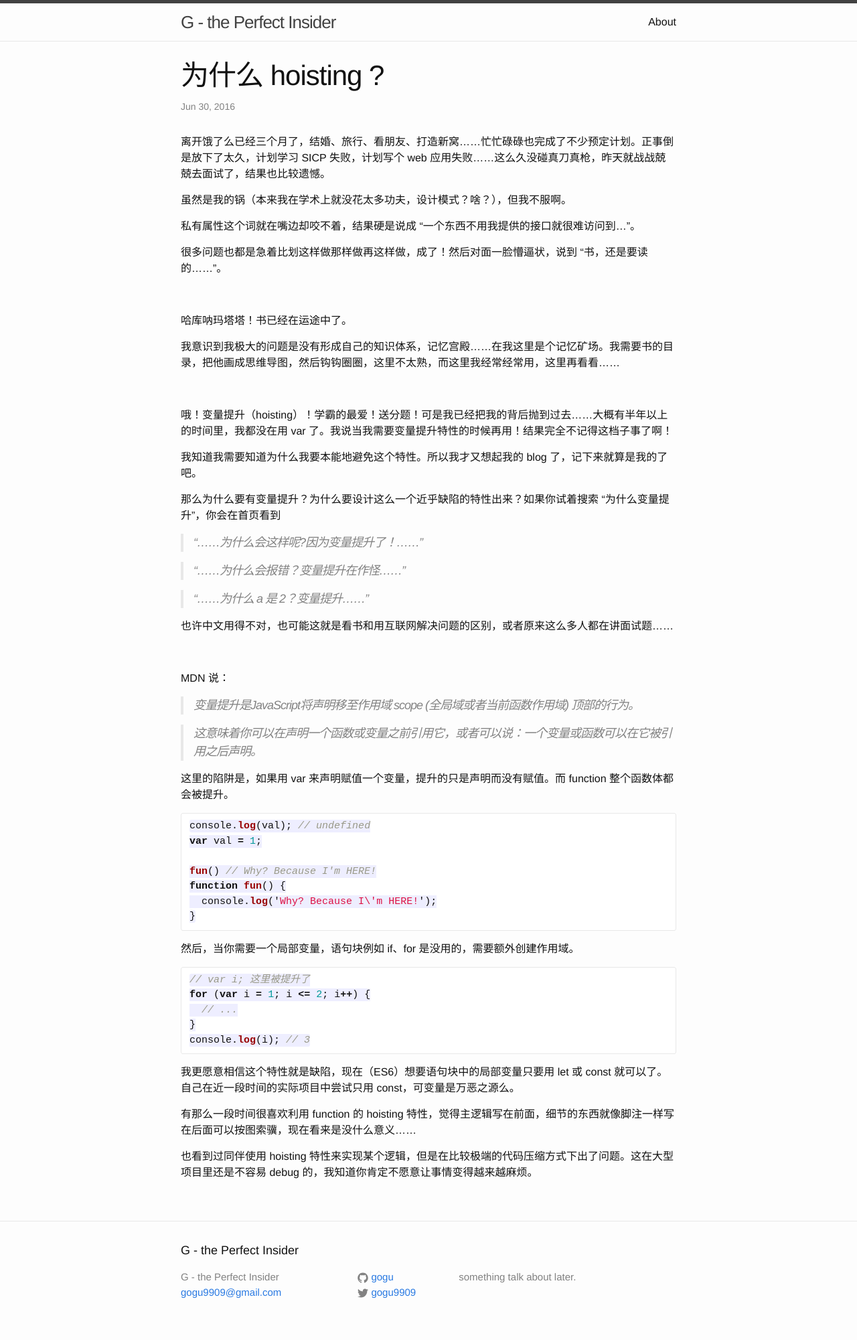
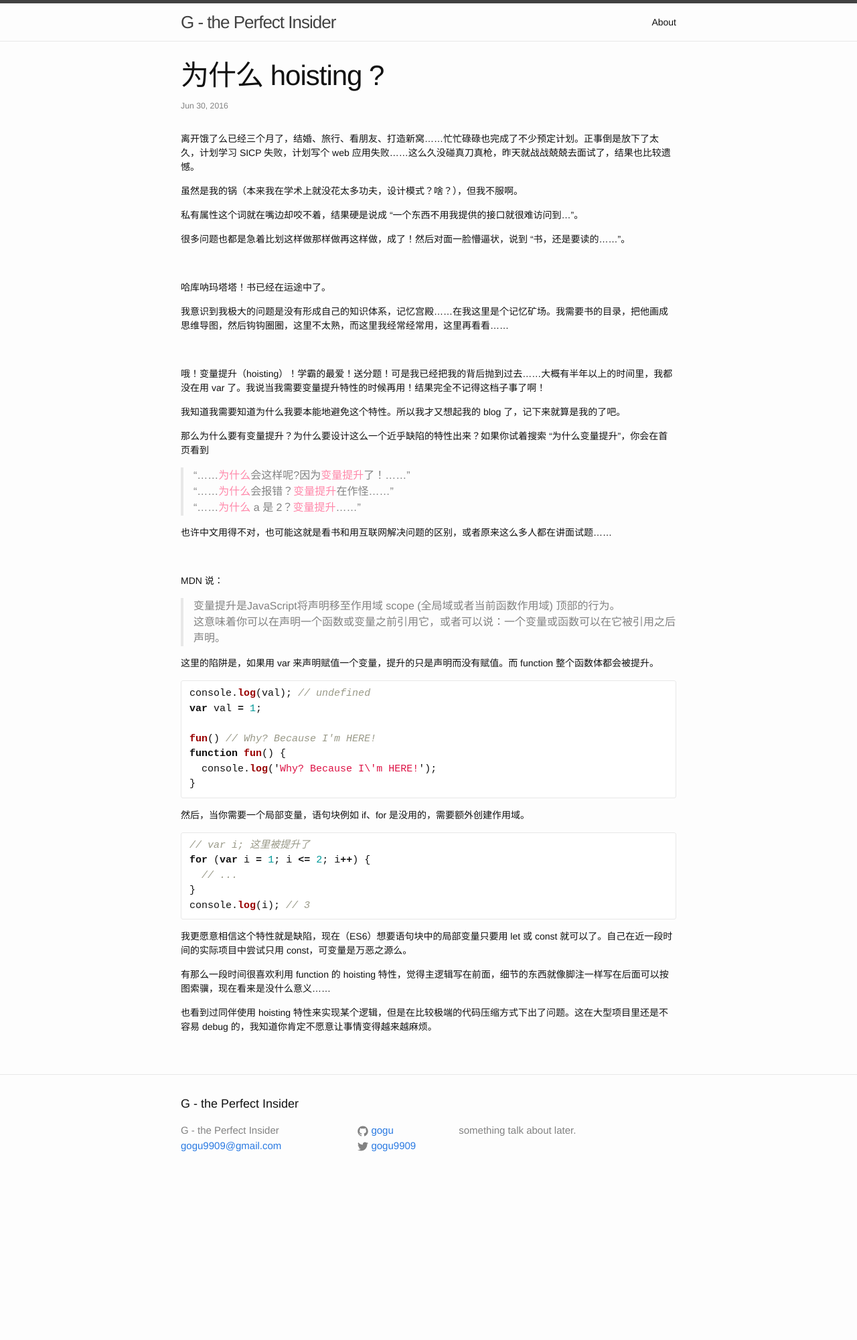
Before and after one commit to gogu/gogu.github.io, a Jekyll site: the page built from _posts/2016-6-30-hoisting.md, in a window 1280 px wide. Shown: the whole page at 67% size. Built offline with Jekyll 4.4.1, drawn with Linux system fonts in a browser that asks for light colours; comment, search, counter and statistics services are not loaded; after the commit the page ends 1782 px from its top, so only the background shows below that.

Commit message:
Adjust theme.

```diff
--- a/_posts/2016-6-30-hoisting.md
+++ b/_posts/2016-6-30-hoisting.md
@@ -27,10 +27,8 @@ categories: javascript
 
 那么为什么要有变量提升？为什么要设计这么一个近乎缺陷的特性出来？如果你试着搜索 “为什么变量提升”，你会在首页看到
 
-> “……<i>为什么</i>会这样呢?因为<i>变量提升</i>了！……”
-
-> “……<i>为什么</i>会报错？<i>变量提升</i>在作怪……”
-
+> “……<i>为什么</i>会这样呢?因为<i>变量提升</i>了！……”<br>
+> “……<i>为什么</i>会报错？<i>变量提升</i>在作怪……”<br>
 > “……<i>为什么</i> a 是 2？<i>变量提升</i>……”
 
 也许中文用得不对，也可能这就是看书和用互联网解决问题的区别，或者原来这么多人都在讲面试题……
@@ -39,8 +37,7 @@ categories: javascript
 
 MDN 说：
 
-> 变量提升是JavaScript将声明移至作用域 scope (全局域或者当前函数作用域) 顶部的行为。
-
+> 变量提升是JavaScript将声明移至作用域 scope (全局域或者当前函数作用域) 顶部的行为。<br>
 > 这意味着你可以在声明一个函数或变量之前引用它，或者可以说：一个变量或函数可以在它被引用之后声明。
 
 这里的陷阱是，如果用 var 来声明赋值一个变量，提升的只是声明而没有赋值。而 function 整个函数体都会被提升。
--- a/_sass/_base.scss
+++ b/_sass/_base.scss
@@ -111,12 +111,16 @@ blockquote {
     color: $grey-color;
     border-left: 4px solid $grey-color-light;
     padding-left: $spacing-unit / 2;
-    font-size: 18px;
-    letter-spacing: -1px;
-    font-style: italic;
+    font-size: 16px;
+    line-height: 1.5em;
 
     > :last-child {
         margin-bottom: 0;
+    }
+
+    i {
+      font-style: normal;
+      color: #f8a;
     }
 }
 
@@ -130,7 +134,6 @@ code {
     font-size: 15px;
     border: 1px solid $grey-color-light;
     border-radius: 3px;
-    background-color: #eef;
 }
 
 code {
--- a/css/main.scss
+++ b/css/main.scss
@@ -7,7 +7,7 @@
 
 // Our variables
 $base-font-family: Helvetica, Arial, sans-serif;
-$base-font-size:   16px;
+$base-font-size:   14px;
 $small-font-size:  $base-font-size * 0.875;
 $base-line-height: 1.5;
 
```
